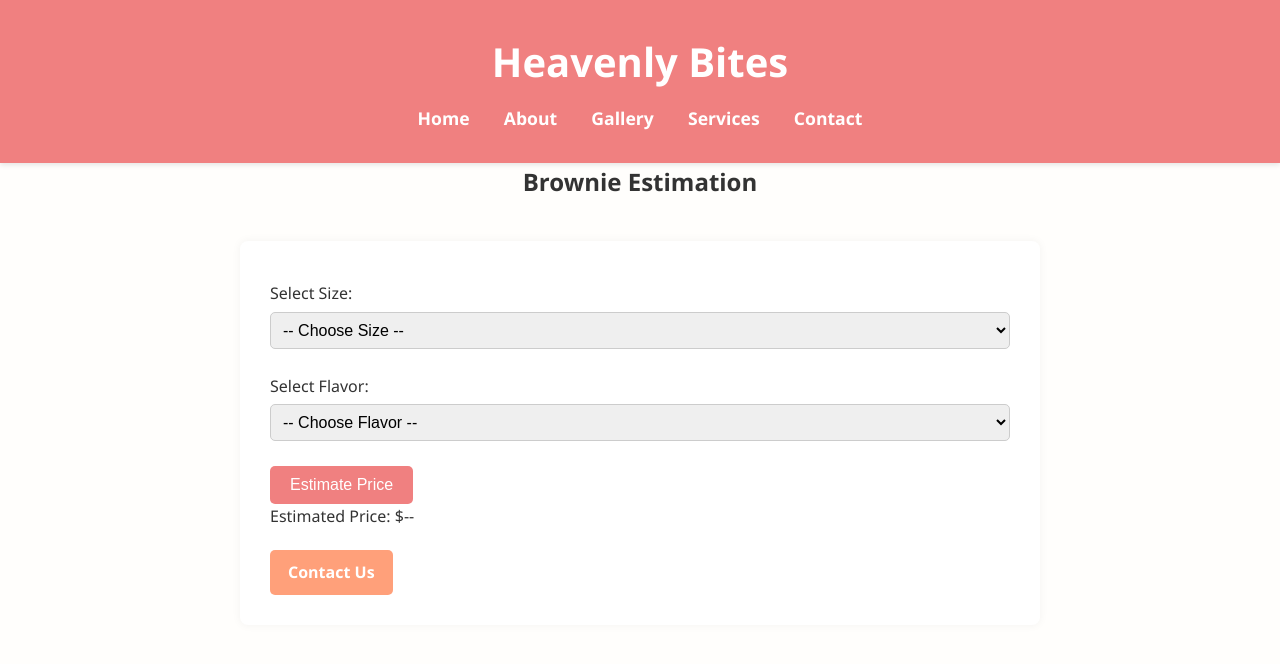
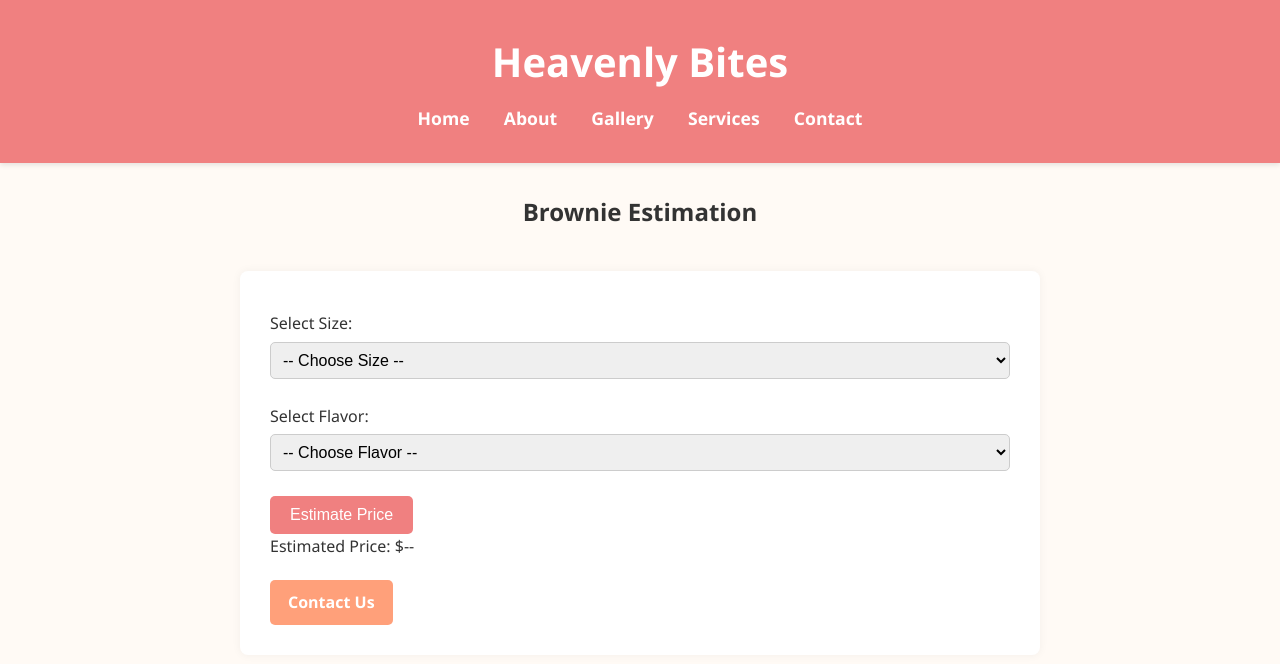
Before and after one commit to Minecraftpro546/heavenlybites, a website: page brownies_estimation.html in a window 1280 px wide. Drawn offline with Linux system fonts and the light colour scheme.

Commit message:
Tidying up the shit

```diff
--- a/brownies_estimation.html
+++ b/brownies_estimation.html
@@ -4,6 +4,7 @@
 <head>
     <meta charset="UTF-8" />
     <meta name="viewport" content="width=device-width, initial-scale=1.0" />
+    <link style="border-radius: 50%; " rel="icon" type="image/x-icon" href="Heavenly_bites_icon.ico">
     <title>Brownie Estimation | Heavenly Bites</title>
     <link rel="stylesheet" href="styles.css" />
 </head>
@@ -19,7 +20,7 @@
     </nav>
 </header>
 <section class="estimation-form">
-    <h1 style="text-align:center">Brownie Estimation</h1>
+    <h1 style="text-align:center; margin-top: 30px">Brownie Estimation</h1>
     <form id="brownieForm">
         <label for="brownieSize">Select Size:</label>
         <select id="brownieSize" required>
--- a/package.json
+++ b/package.json
@@ -1,6 +1,6 @@
 {
   "name": "Heavenly Bites",
-  "version": "1.0.0",
+  "version": "1.1.0",
   "description": "",
   "main": "script.js",
   "scripts": {
--- a/styles.css
+++ b/styles.css
@@ -10,9 +10,10 @@ html {
     box-sizing: border-box;
 }
 
+
 body {
     font-family: 'Segoe UI', Tahoma, Geneva, Verdana, sans-serif;
-    background-color: #fffefc;
+    background-color: #fffaf5;
     color: #333;
     line-height: 1.6;
     scroll-behavior: smooth;
```
Also changed, not shown: cake_estimation.html (+1 -0 lines), contact.html (+1 -0 lines), cookies_estimation.html (+2 -1 lines), index.html (+1 -0 lines), services.html (+2 -0 lines).
